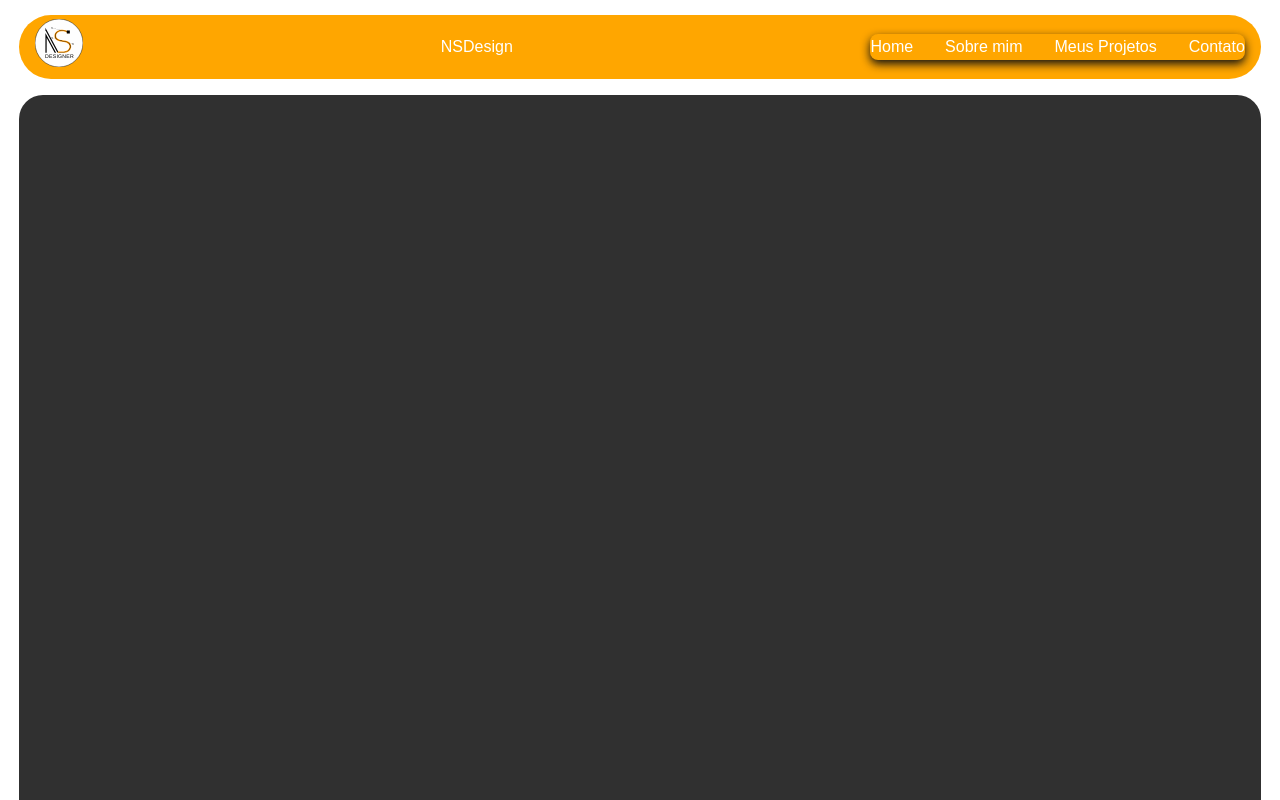
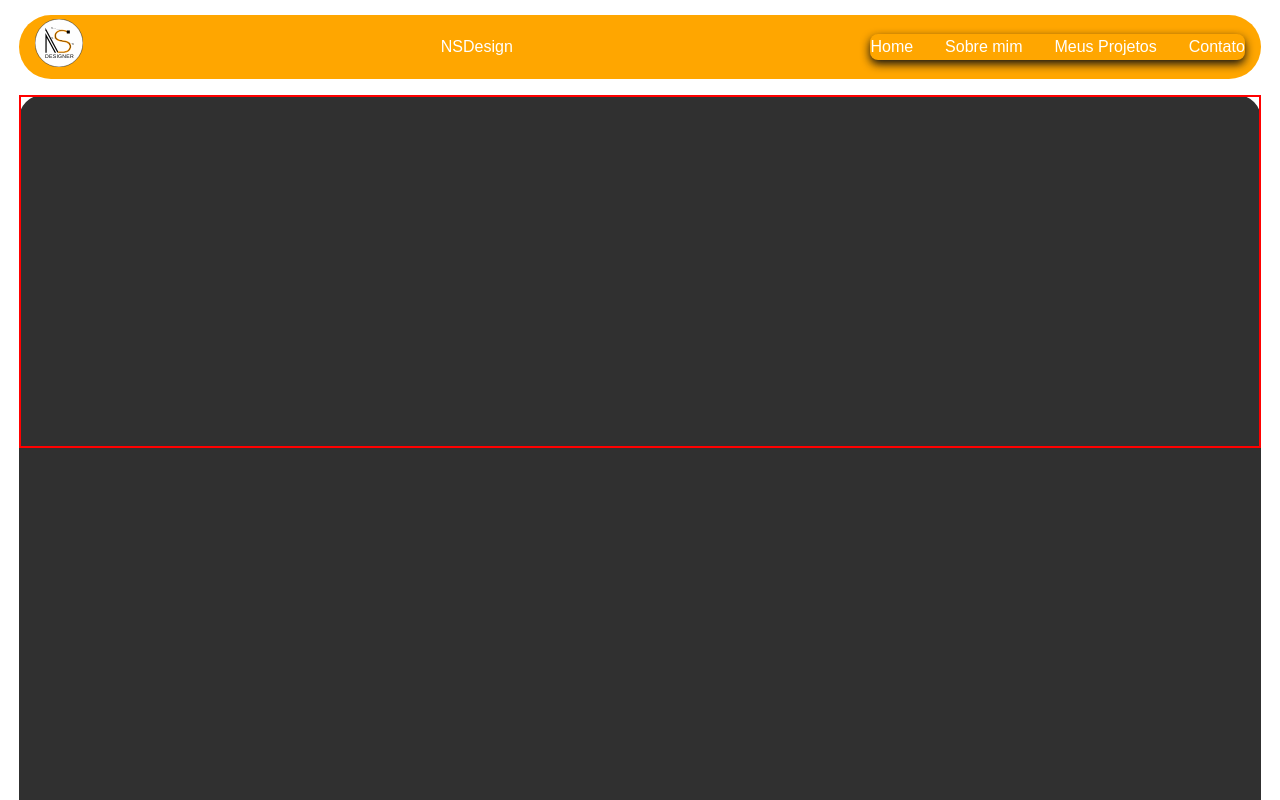
Before and after one commit to crow7077/meu_portfolio, a React (Vite) app: page / in a window 1280 px wide. Shown: the top 800 px of the page. Built offline with nearby package versions, Linux system fonts and the light colour scheme; a web font is replaced by a local one.

Commit message:
Auto commit 2025-08-07_14-36

```diff
--- a/src/components/Container.jsx
+++ b/src/components/Container.jsx
@@ -1,5 +1,13 @@
 import "../styles/Container.css";
 
 export default function Container({ children }) {
-  return <div className="container">{children}</div>;
+  return (
+    <main>
+      <div className="container">
+        {children}
+        <div className="retangulos"></div>
+      </div>
+      ;
+    </main>
+  );
 }
--- a/src/styles/Container.css
+++ b/src/styles/Container.css
@@ -1,10 +1,24 @@
 /* CONTAINER */
+main {
+    display: flex;
+    align-items: center;
+    flex-direction: column;
+    width: 100%;
+    height: 345rem;
+}
+
 .container {
     width: 97%;
-    height: 321rem;
+    height: 100%;
     background-color: #303030;
     border-radius: 1.5rem;
     margin-top: 1rem;
     position: relative;
     z-index: 0;
 }
+
+.retangulos {
+    border: solid 2px #ff0000;
+    width: 100%;
+    height: 22.065rem;
+}
```
Also changed, not shown: src/assets/img/retangulos.png (added).
